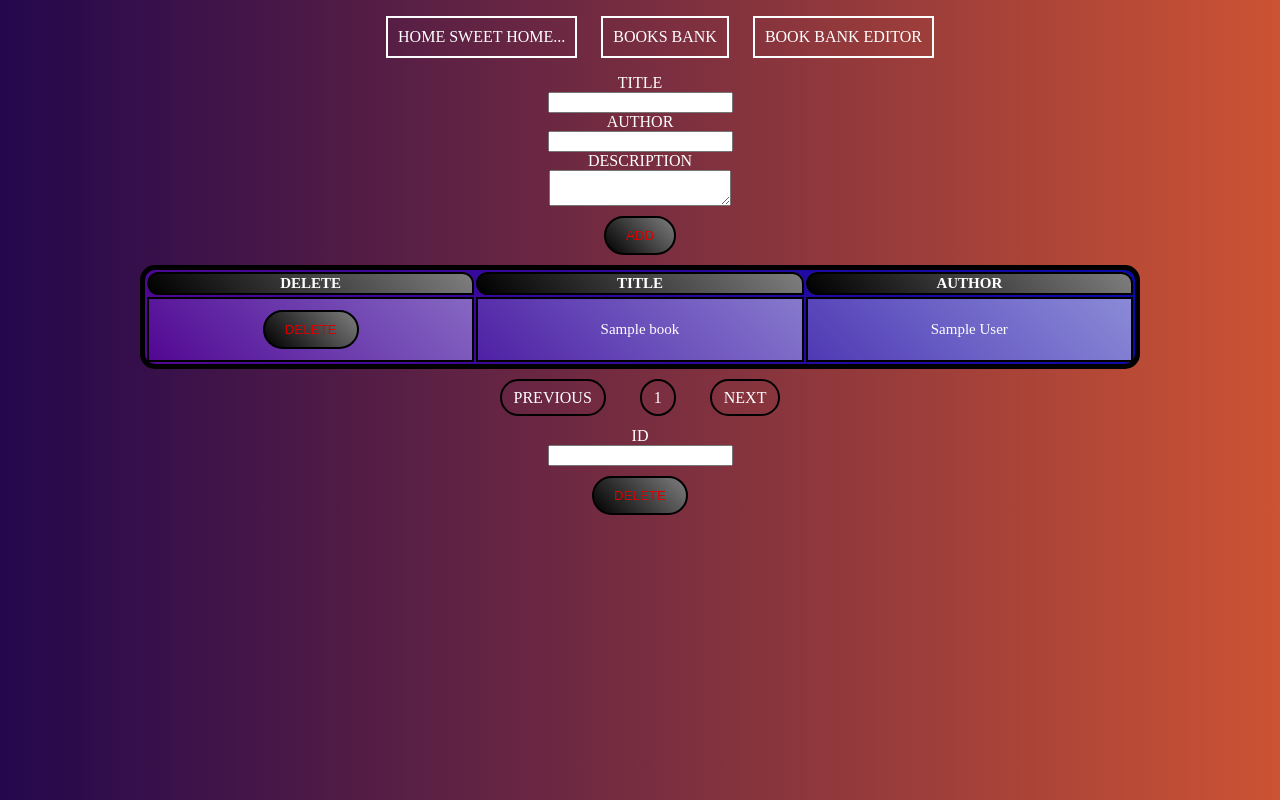
After one commit to Elmani335/ZermaThebibliotheque, a PHP site: page /add.php in a window 1280 px wide. The commit adds this page. Run offline with PHP 8.4, Linux system fonts and the light colour scheme; tables that the repository leaves empty or names only in its code hold one stand-in row (values such as "Sample post").

Commit message:
FINISH PROJECT
PROJECT

```diff
--- /dev/null
+++ b/assets/css/booktools.css
@@ -0,0 +1,64 @@
+html {
+    background: linear-gradient(to right, #23074d, #cc5333);
+    font-family: Bahnschrift;
+    background-attachment: fixed;
+    background-size: cover;
+    bacground-repeat: no-repeat;
+
+}
+
+.container {
+    width: 100%;
+    height: 100%;
+    display: flex;
+    justify-content: center;
+    align-items: center;
+    flex-direction: column;
+}
+
+.form-group-title {
+    width: 100%;
+    height: 100%;
+    display: flex;
+    justify-content: center;
+    align-items: center;
+    flex-direction: column;
+}
+.form-group-author {
+    width: 100%;
+    height: 100%;
+    display: flex;
+    justify-content: center;
+    align-items: center;
+    flex-direction: column;
+}
+.form-group-description {
+    width: 100%;
+    height: 100%;
+    display: flex;
+    justify-content: center;
+    align-items: center;
+    flex-direction: column;
+}
+button {
+    color: #da0000;
+    background-image: linear-gradient(45deg, #000000, #7e7e7e);
+    border: 2px solid #000000;
+    padding: 10px 20px;
+    margin: 10px auto;
+    display: flex;
+    justify-content: center;
+    align-items: center;
+    border-radius: 20px;
+
+
+}
+
+.form-group-id {
+    width: 100%;
+    height: 100%;
+    display: flex;
+    justify-content: center;
+    align-items: center;
+    flex-direction: column;
+}
--- a/assets/css/index.css
+++ b/assets/css/index.css
@@ -2,9 +2,10 @@
 html {
     height: 100%;
     width: 100%;
-    background-image: linear-gradient(45deg, #001a98, #7712da);
+    background: linear-gradient(to right, #23074d, #cc5333);
     background-size: cover;
     background-repeat: no-repeat;
+    background-attachment: fixed;
 }
 
 body {
@@ -89,9 +90,17 @@ tr, #col4 {
 }
 
 a.page-link {
-    font-family: Bahnschrift;
+    padding: 0.5rem 0.75rem;
+    margin: 10px 10px;
+    border: 2px solid #000000;
+    text-decoration: none;
     color: white;
-    display: inline-block;
+    border-radius: 20px;
+}
+
+a.page-link:hover {
+    text-decoration: none;
+    color: #ff0000;
 }
 
 .pagination, page-link {
@@ -100,3 +109,11 @@ a.page-link {
     padding: 0;
     text-align: center;
 }
+
+ul li {
+    font-family: Bahnschrift;
+
+    display: inline-block;
+    margin: 20px 5px;
+   color: red;
+}
--- /dev/null
+++ b/assets/css/navbar.css
@@ -0,0 +1,18 @@
+/*créé style pour bar de navigation*/
+
+.navbar {
+    color: white;
+
+}
+
+ul#nav li {
+
+    display: inline-block;
+    margin: 0 10px;
+    padding: 10px 10px;
+    border: 2px solid #fff;
+}
+ul#nav li a {
+    text-decoration: none;
+    color: #fff;
+}
--- /dev/null
+++ b/assets/includes/navbar.php
@@ -0,0 +1,14 @@
+<header>
+    <!-- bar de navigation -->
+    <nav>
+        <div class="navbar">
+            <ul id="nav">
+                <link rel="stylesheet" href="../assets/css/navbar.css">
+                <li><a href="index.php">HOME SWEET HOME...</a></li>
+                <li><a href="books.php">BOOKS BANK</a></li>
+                <li><a href="add.php">BOOK BANK EDITOR</a></li>
+
+            </ul>
+        </div>
+    </nav>
+</header>
--- /dev/null
+++ b/pages/add.php
@@ -0,0 +1,131 @@
+<?php
+//Envoyer les donné du form sur la bdd une fois le bouton appuyer//
+include_once '../assets/includes/config.php';
+
+//envoyer le form avec les donné booktitle bookauthor et bookdescription sur la bdd//
+
+
+if(isset($_POST['submit'])){
+    $booktitle = $_POST['booktitle'];
+    $bookauthor = $_POST['bookauthor'];
+    $bookdescription = $_POST['bookdescription'];
+    $sql = "INSERT INTO books (booktitle, bookauthor, bookdescription) VALUES ('$booktitle', '$bookauthor', '$bookdescription')";
+
+    $result = mysqli_query($conn, $sql);
+    if($result){
+    }else{
+        echo 'Data not inserted';
+    }
+}
+
+//Boutton suppression du livre de la bdd//
+if(isset($_POST['submitid'])) {
+    $bookid = $_POST['bookid'];
+    $sql = "DELETE FROM books WHERE bookid = '$bookid'";
+    $result = mysqli_query($conn, $sql);
+    if($result){
+    }else{
+        echo 'Data not deleted';
+    }
+}
+
+?>
+<!DOCTYPE html>
+<html lang="fr">
+<head>
+    <meta charset="UTF-8">
+    <meta name="viewport" content="width=device-width, initial-scale=1.0">
+    <title>BOOKS</title>
+    <link rel="stylesheet" href="../assets/css/booktools.css">
+</head>
+<body>
+<main class="container">
+    <div class="row">
+        <section class="col-12">
+            <?php include_once '../assets/includes/navbar.php'; ?>
+            <!-- Formulaire d'ajout de livre -->
+                <form action="add.php" method="post">
+                <div class="form-group-title">
+                    <label for="booktitle">TITLE</label>
+                    <input type="text" name="booktitle" id="booktitle" class="form-control">
+                </div>
+                <div class="form-group-author">
+                    <label for="bookauthor">AUTHOR</label>
+                    <input type="text" name="bookauthor" id="bookauthor" class="form-control">
+                </div>
+                <div class="form-group-description">
+                    <label for="bookdescription">DESCRIPTION</label>
+                    <textarea name="bookdescription" id="bookdescription" class="form-control"></textarea>
+                </div>
+
+                    <button type="submit" name="submit" class="btn-primary">ADD</button>
+            </form>
+        </section>
+    </div>
+</main>
+<link rel="stylesheet" href="../assets/css/index.css">
+
+    <div class="row">
+        <section class="col-12">
+            <?php include_once '../assets/includes/navbar.php';
+            include 'dbreq2.php';
+            ?>
+
+            <table class="table">
+                <thead>
+                <th>DELETE</th>
+                <th>TITLE</th>
+                <th>AUTHOR</th>
+                </thead>
+                <tbody>
+                <?php
+                foreach($books as $book){
+                    ?>
+                    <tr>
+
+                        <td> <!-- boutton qui permet de supprimer le livre de la bdd -->
+                            <form action="add.php" method="post">
+                                <input type="hidden" name="bookid" value="<?php echo $book['bookid']; ?>">
+                                <button type="submit" name="submitid" class="btn-primary">DELETE</button>
+                            </form>
+                        </td>
+                        <td><?= $book['booktitle'] ?></td>
+                        <td><?= $book['bookauthor'] ?></td>
+
+                    </tr>
+                    <?php
+                }
+                ?>
+                </tbody>
+            </table>
+            <nav>
+                <ul class="pagination">
+                    <!-- Lien vers la page précédente sauf si first page -->
+                    <li class="page-item <?= ($currentPage == 1) ? "disabled" : "" ?>">
+                        <a href="add.php?page=<?= $currentPage - 1 ?>" class="page-link">PREVIOUS</a>
+                    </li>
+                    <?php for($page = 1; $page <= $pages; $page++): ?>
+                        <!-- Lien vers chacune des pages -->
+                        <li class="page-item <?= ($currentPage == $page) ? "active" : "" ?>">
+                            <a href="add.php?page=<?= $page ?>" class="page-link"><?= $page ?></a>
+                        </li>
+                    <?php endfor ?>
+                    <!-- Lien vers la page suivante sauf si on est sur last page -->
+                    <li class="page-item <?= ($currentPage == $pages) ? "disabled" : "" ?>">
+                        <a href="add.php?page=<?= $currentPage + 1 ?>" class="page-link">NEXT</a>
+
+
+                    </li>
+                </ul>
+            </nav>
+        </section>
+    </div>
+
+<form action="add.php" method="post">
+    <div class="form-group-id">
+        <label for="bookid">ID</label>
+        <input type="text" name="bookid" id="bookid" class="form-control">
+    </div>
+    <button type="submit" name="submitid" class="btn-primary">DELETE</button>
+</body>
+</html>
--- /dev/null
+++ b/pages/dbreq2.php
@@ -0,0 +1,50 @@
+<?php
+// On détermine sur quelle page on se trouve
+if(isset($_GET['page']) && !empty($_GET['page'])){
+    $currentPage = (int) strip_tags($_GET['page']);
+}else{
+    $currentPage = 1;
+}
+// On se connecte à là base de données
+require_once('../assets/includes/connect.php');
+
+// On détermine le nombre total de books
+$sql = 'SELECT COUNT(*) AS nb_books FROM `books`;';
+
+// On prépare la requête
+$query = $db->prepare($sql);
+
+// On exécute
+$query->execute();
+
+// On récupère le nombre de livres
+$result = $query->fetch();
+
+$nbBooks = (int) $result['nb_books'];
+
+// On détermine le nombre de livre par page
+$parPage = 3;
+
+// On calcule le nombre de pages total
+$pages = ceil($nbBooks / $parPage);
+
+
+// Calcul du 1er book de la page
+$premier = ($currentPage * $parPage) - $parPage;
+
+$sql = 'SELECT * FROM `books` ORDER BY `bookid` DESC LIMIT :premier, :parpage;';
+
+// On prépare la requête
+$query = $db->prepare($sql);
+
+$query->bindValue(':premier', $premier, PDO::PARAM_INT);
+$query->bindValue(':parpage', $parPage, PDO::PARAM_INT);
+
+// On exécute
+$query->execute();
+
+// On récupère les valeurs dans un tableau associatif
+$books = $query->fetchAll(PDO::FETCH_ASSOC);
+
+require_once('../assets/includes/disconnect.php');
+?>
```
Also changed, not shown: assets/includes/header.php (deleted, +0 -11 lines), pages/books.php (added, +64 -0 lines), pages/dbreq.php (added, +50 -0 lines), pages/index.php (+5 -96 lines).
